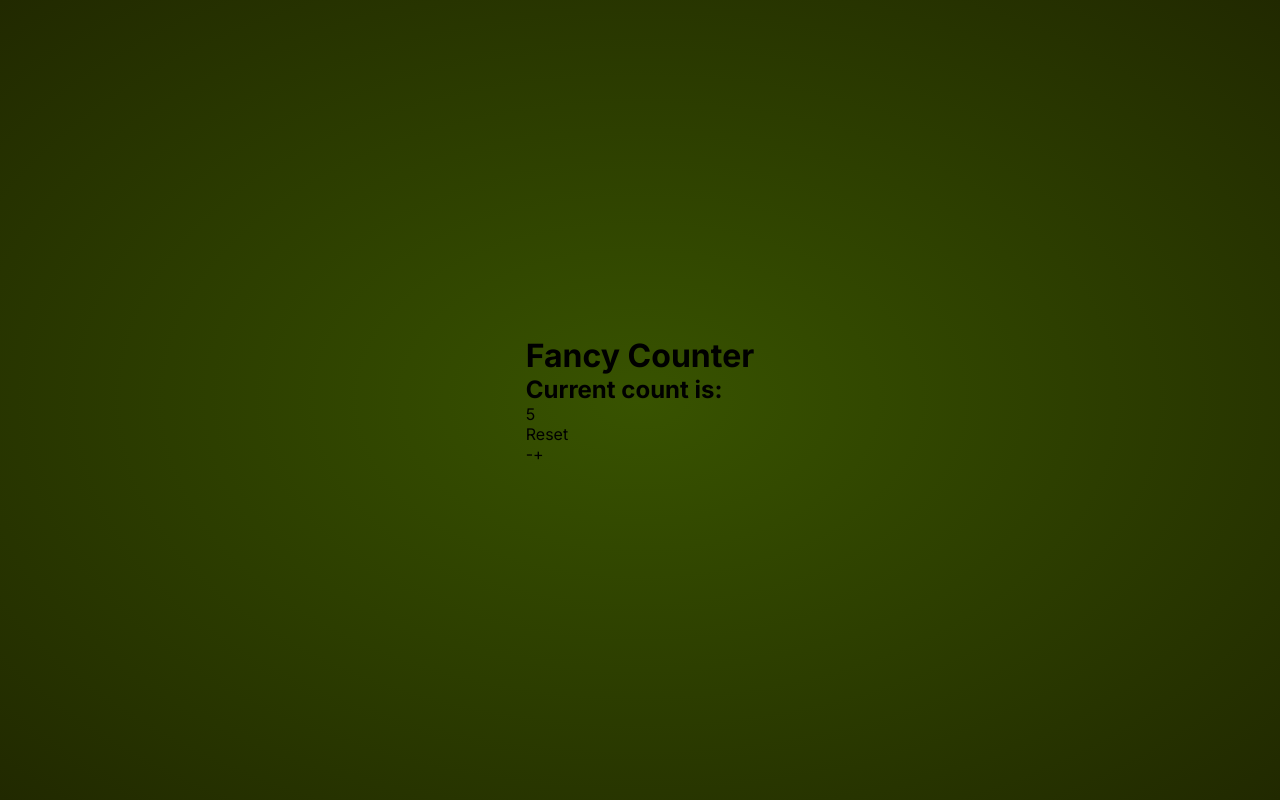
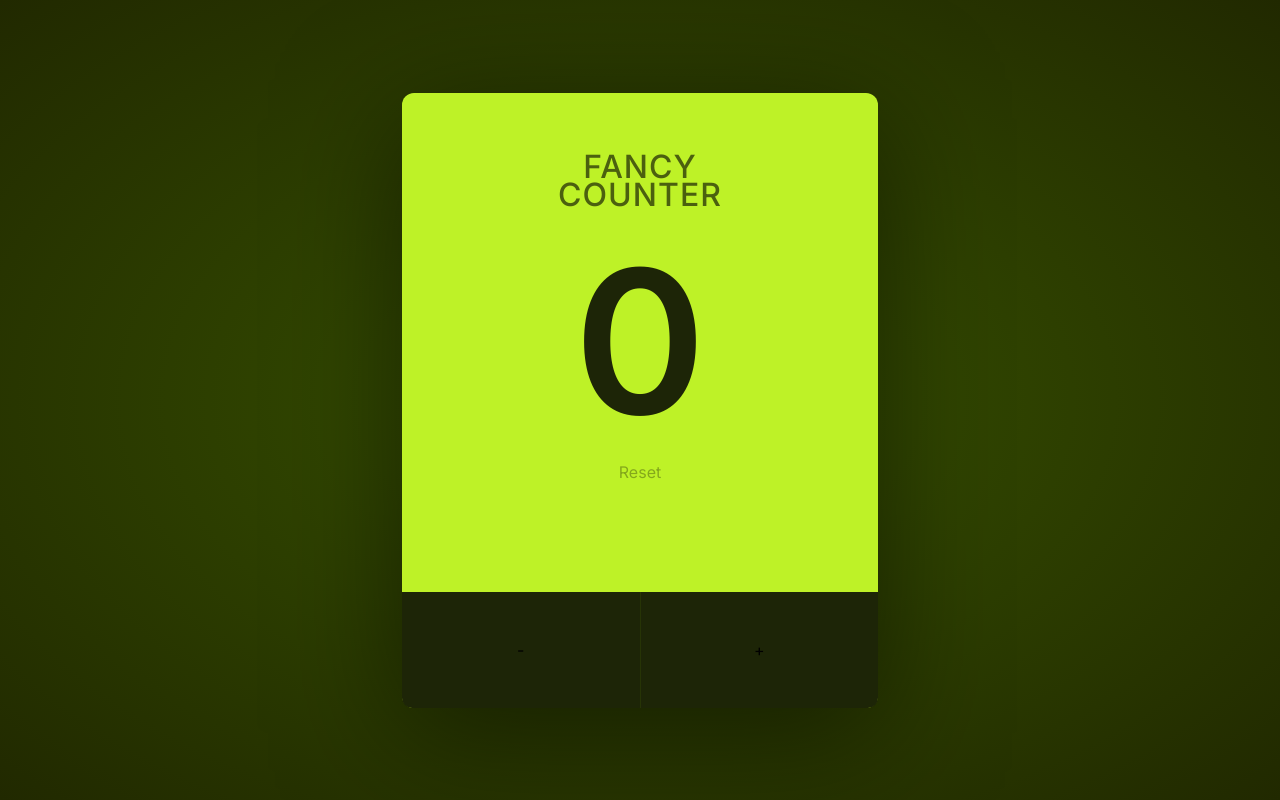
Before and after one commit to prof-biney/fancy-counter, a React (Vite) app: page / in a window 1280 px wide. Built offline with nearby package versions, Linux system fonts and the light colour scheme.

Commit message:
adding styles to compenents

```diff
--- a/src/Card.jsx
+++ b/src/Card.jsx
@@ -5,9 +5,9 @@
 
 export default function Card() {
   return (
-    <div>
+    <div className="card">
       <Title />
-      <Count number={5} />
+      <Count />
       <ResetButton />
 
       <CountButtons />
--- a/src/Count.jsx
+++ b/src/Count.jsx
@@ -1,12 +1,3 @@
-export default function Count({ number }) {
-  return (
-    <div>
-      <CountTitle />
-      <p>{number}</p>
-    </div>
-  );
+export default function Count() {
+  return <p className="count">0</p>;
 }
-
-function CountTitle() {
-  return <h2>Current count is:</h2>;
-}
--- a/src/CountButtons.jsx
+++ b/src/CountButtons.jsx
@@ -1,8 +1,8 @@
 export default function CountButtons() {
   return (
-    <div>
-      <button>-</button>
-      <button>+</button>
+    <div className="button-container">
+      <button className="count-btn">-</button>
+      <button className="count-btn">+</button>
     </div>
   );
 }
--- a/src/ResetButton.jsx
+++ b/src/ResetButton.jsx
@@ -1,3 +1,3 @@
 export default function ResetButton() {
-  return <button>Reset</button>;
+  return <button className="reset-btn">Reset</button>;
 }
--- a/src/Title.jsx
+++ b/src/Title.jsx
@@ -1,3 +1,3 @@
 export default function Title() {
-  return <h1>Fancy Counter</h1>;
+  return <h1 className="title">Fancy Counter</h1>;
 }
```
